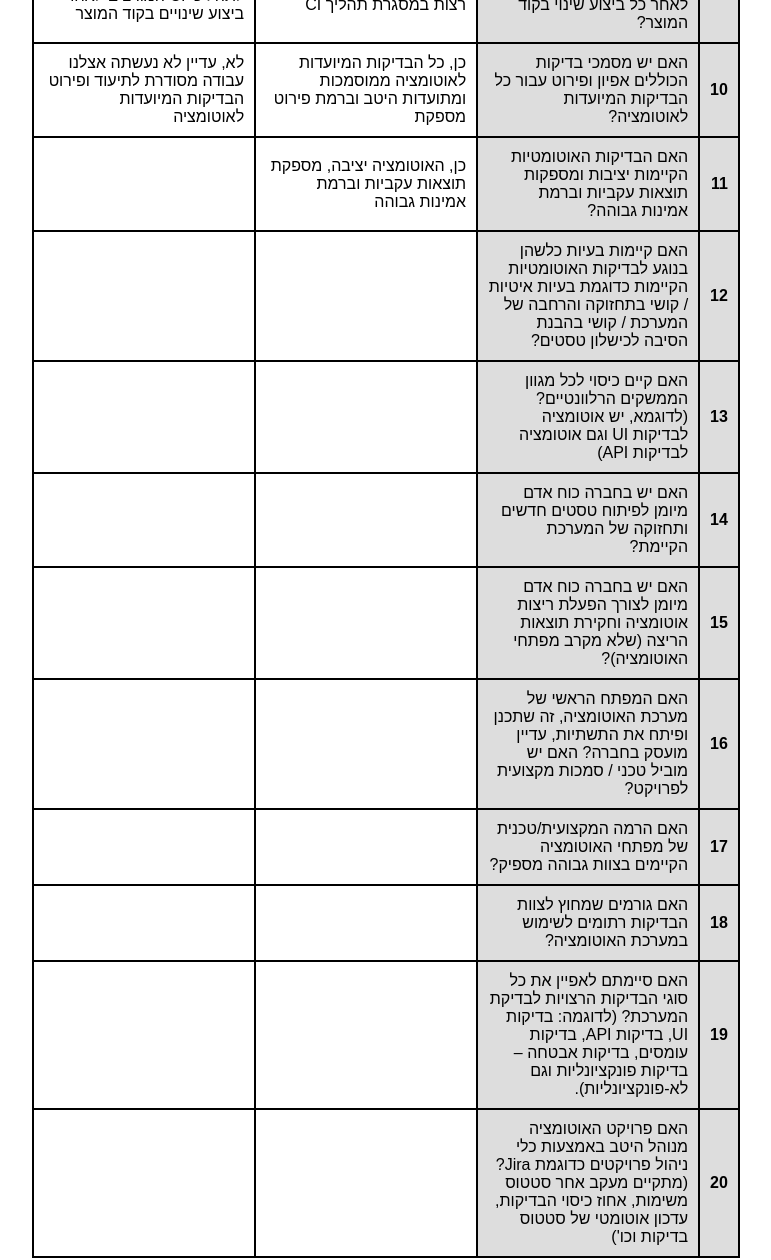
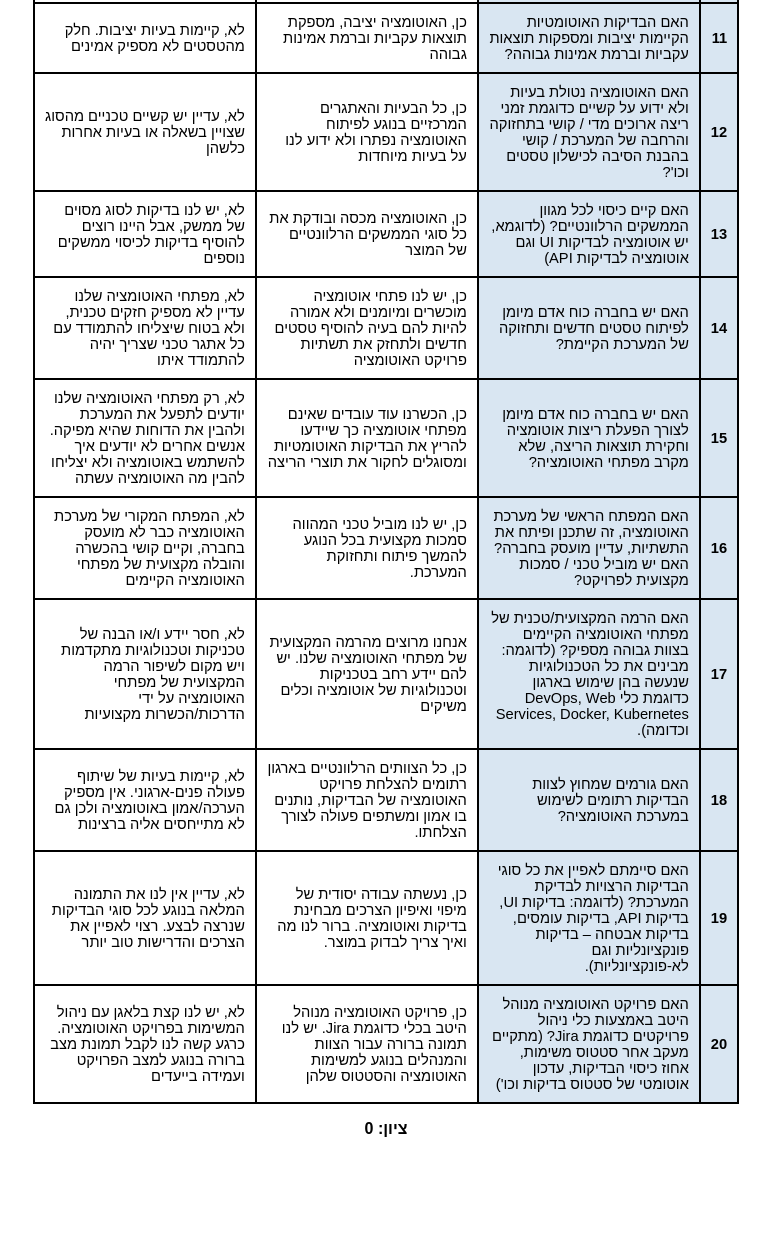
Before and after one commit to ronyb/automation-maturity-calculator, a plain HTML site: page index.html in a window 1280 px wide. Shown: the part 722-1982 px from the top of the page, without its empty margins (254-1025 px from the left). After the commit the page ends 1868 px from the top, so only its background shows below. Drawn offline with Linux system fonts and the light colour scheme.

Commit message:
completed 20 questions

```diff
--- a/css/style.css
+++ b/css/style.css
@@ -1,5 +1,6 @@
 body {
     font-family: Arial, Helvetica, sans-serif;
+    font-size: 11pt;
 }
 
 #calc-table {
@@ -47,10 +48,15 @@ table, th, td {
 }
 
 .question-cell {
-    background-color: #DDD;
+    background-color: #d9e6f2;
 }
 
 .number-cell {
-    background-color: #DDD;
+    background-color: #d9e6f2;
     font-weight: bold;
 }
+
+#score-div {
+    font-weight: bold;
+    font-size: 12pt;
+}
--- a/index.html
+++ b/index.html
@@ -72,61 +72,61 @@
             <td class="number-cell">11</td>
             <td class="question-cell">האם הבדיקות האוטומטיות הקיימות יציבות ומספקות תוצאות עקביות וברמת אמינות גבוהה?</td>
             <td class="yes-cell">כן, האוטומציה יציבה, מספקת תוצאות עקביות וברמת אמינות גבוהה</td>
-            <td class="no-cell"></td>
+            <td class="no-cell">לא, קיימות בעיות יציבות. חלק מהטסטים לא מספיק אמינים</td>
         </tr>
         <tr>
             <td class="number-cell">12</td>
-            <td class="question-cell">האם קיימות בעיות כלשהן בנוגע לבדיקות האוטומטיות הקיימות כדוגמת בעיות איטיות / קושי בתחזוקה והרחבה של המערכת / קושי בהבנת הסיבה לכישלון טסטים?</td>
-            <td class="yes-cell"></td>
-            <td class="no-cell"></td>
+            <td class="question-cell">האם האוטומציה נטולת בעיות ולא ידוע על קשיים כדוגמת זמני ריצה ארוכים מדי / קושי בתחזוקה והרחבה של המערכת / קושי בהבנת הסיבה לכישלון טסטים וכו'?</td>
+            <td class="yes-cell">כן, כל הבעיות והאתגרים המרכזיים בנוגע לפיתוח האוטומציה נפתרו ולא ידוע לנו על בעיות מיוחדות</td>
+            <td class="no-cell">לא, עדיין יש קשיים טכניים מהסוג שצויין בשאלה או בעיות אחרות כלשהן</td>
         </tr>
         <tr>
             <td class="number-cell">13</td>
             <td class="question-cell">האם קיים כיסוי לכל מגוון הממשקים הרלוונטיים? (לדוגמא, יש אוטומציה לבדיקות UI וגם אוטומציה לבדיקות API)</td>
-            <td class="yes-cell"></td>
-            <td class="no-cell"></td>
+            <td class="yes-cell">כן, האוטומציה מכסה ובודקת את כל סוגי הממשקים הרלוונטיים של המוצר</td>
+            <td class="no-cell">לא, יש לנו בדיקות לסוג מסוים של ממשק, אבל היינו רוצים להוסיף בדיקות לכיסוי ממשקים נוספים</td>
         </tr>
         <tr>
             <td class="number-cell">14</td>
             <td class="question-cell">האם יש בחברה כוח אדם מיומן לפיתוח טסטים חדשים ותחזוקה של המערכת הקיימת?</td>
-            <td class="yes-cell"></td>
-            <td class="no-cell"></td>
+            <td class="yes-cell">כן, יש לנו פתחי אוטומציה מוכשרים ומיומנים ולא אמורה להיות להם בעיה להוסיף טסטים חדשים ולתחזק את תשתיות פרויקט האוטומציה</td>
+            <td class="no-cell">לא, מפתחי האוטומציה שלנו עדיין לא מספיק חזקים טכנית, ולא בטוח שיצליחו להתמודד עם כל אתגר טכני שצריך יהיה להתמודד איתו</td>
         </tr>
         <tr>
             <td class="number-cell">15</td>
-            <td class="question-cell">האם יש בחברה כוח אדם מיומן לצורך הפעלת ריצות אוטומציה וחקירת תוצאות הריצה (שלא מקרב מפתחי האוטומציה)?</td>
-            <td class="yes-cell"></td>
-            <td class="no-cell"></td>
+            <td class="question-cell">האם יש בחברה כוח אדם מיומן לצורך הפעלת ריצות אוטומציה וחקירת תוצאות הריצה, שלא מקרב מפתחי האוטומציה?</td>
+            <td class="yes-cell">כן, הכשרנו עוד עובדים שאינם מפתחי אוטומציה כך שיידעו להריץ את הבדיקות האוטומטיות ומסוגלים לחקור את תוצרי הריצה</td>
+            <td class="no-cell">לא, רק מפתחי האוטומציה שלנו יודעים לתפעל את המערכת ולהבין את הדוחות שהיא מפיקה. אנשים אחרים לא יודעים איך להשתמש באוטומציה ולא יצליחו להבין מה האוטומציה עשתה</td>
         </tr>
         <tr>
             <td class="number-cell">16</td>
             <td class="question-cell">האם המפתח הראשי של מערכת האוטומציה, זה שתכנן ופיתח את התשתיות, עדיין מועסק בחברה? האם יש מוביל טכני / סמכות מקצועית לפרויקט?</td>
-            <td class="yes-cell"></td>
-            <td class="no-cell"></td>
+            <td class="yes-cell">כן, יש לנו מוביל טכני המהווה סמכות מקצועית בכל הנוגע להמשך פיתוח ותחזוקת המערכת.</td>
+            <td class="no-cell">לא, המפתח המקורי של מערכת האוטומציה כבר לא מועסק בחברה, וקיים קושי בהכשרה והובלה מקצועית של מפתחי האוטומציה הקיימים</td>
         </tr>
         <tr>
             <td class="number-cell">17</td>
-            <td class="question-cell">האם הרמה המקצועית/טכנית של מפתחי האוטומציה הקיימים בצוות גבוהה מספיק?</td>
-            <td class="yes-cell"></td>
-            <td class="no-cell"></td>
+            <td class="question-cell">האם הרמה המקצועית/טכנית של מפתחי האוטומציה הקיימים בצוות גבוהה מספיק? (לדוגמה: מבינים את כל הטכנולוגיות שנעשה בהן שימוש בארגון כדוגמת כלי DevOps, Web Services, Docker, Kubernetes וכדומה). </td>
+            <td class="yes-cell">אנחנו מרוצים מהרמה המקצועית של מפתחי האוטומציה שלנו. יש להם יידע רחב בטכניקות וטכנולוגיות של אוטומציה וכלים משיקים</td>
+            <td class="no-cell">לא, חסר יידע ו/או הבנה של טכניקות וטכנולוגיות מתקדמות ויש מקום לשיפור הרמה המקצועית של מפתחי האוטומציה על ידי הדרכות/הכשרות מקצועיות </td>
         </tr>
         <tr>
             <td class="number-cell">18</td>
             <td class="question-cell">האם גורמים שמחוץ לצוות הבדיקות רתומים לשימוש במערכת האוטומציה?</td>
-            <td class="yes-cell"></td>
-            <td class="no-cell"></td>
+            <td class="yes-cell">כן, כל הצוותים הרלוונטיים בארגון רתומים להצלחת פרויקט האוטומציה של הבדיקות, נותנים בו אמון ומשתפים פעולה לצורך הצלחתו.</td>
+            <td class="no-cell">לא, קיימות בעיות של שיתוף פעולה פנים-ארגוני. אין מספיק הערכה/אמון באוטומציה ולכן גם לא מתייחסים אליה ברצינות</td>
         </tr>
         <tr>
             <td class="number-cell">19</td>
             <td class="question-cell">האם סיימתם לאפיין את כל סוגי הבדיקות הרצויות לבדיקת המערכת? (לדוגמה: בדיקות UI, בדיקות API, בדיקות עומסים, בדיקות אבטחה – בדיקות פונקציונליות וגם לא-פונקציונליות).</td>
-            <td class="yes-cell"></td>
-            <td class="no-cell"></td>
+            <td class="yes-cell">כן, נעשתה עבודה יסודית של מיפוי ואיפיון הצרכים מבחינת בדיקות ואוטומציה. ברור לנו מה ואיך צריך לבדוק במוצר.</td>
+            <td class="no-cell">לא, עדיין אין לנו את התמונה המלאה בנוגע לכל סוגי הבדיקות שנרצה לבצע. רצוי לאפיין את הצרכים והדרישות טוב יותר</td>
         </tr>
         <tr>
             <td class="number-cell">20</td>
             <td class="question-cell">האם פרויקט האוטומציה מנוהל היטב באמצעות כלי ניהול פרויקטים כדוגמת Jira? (מתקיים מעקב אחר סטטוס משימות, אחוז כיסוי הבדיקות, עדכון אוטומטי של סטטוס בדיקות וכו')</td>
-            <td class="yes-cell"></td>
-            <td class="no-cell"></td>
+            <td class="yes-cell">כן, פרויקט האוטומציה מנוהל היטב בכלי כדוגמת Jira. יש לנו תמונה ברורה עבור הצוות והמנהלים בנוגע למשימות האוטומציה והסטטוס שלהן</td>
+            <td class="no-cell">לא, יש לנו קצת בלאגן עם ניהול המשימות בפרויקט האוטומציה. כרגע קשה לנו לקבל תמונת מצב ברורה בנוגע למצב הפרויקט ועמידה בייעדים</td>
         </tr>
     </table>
     <br>
```
